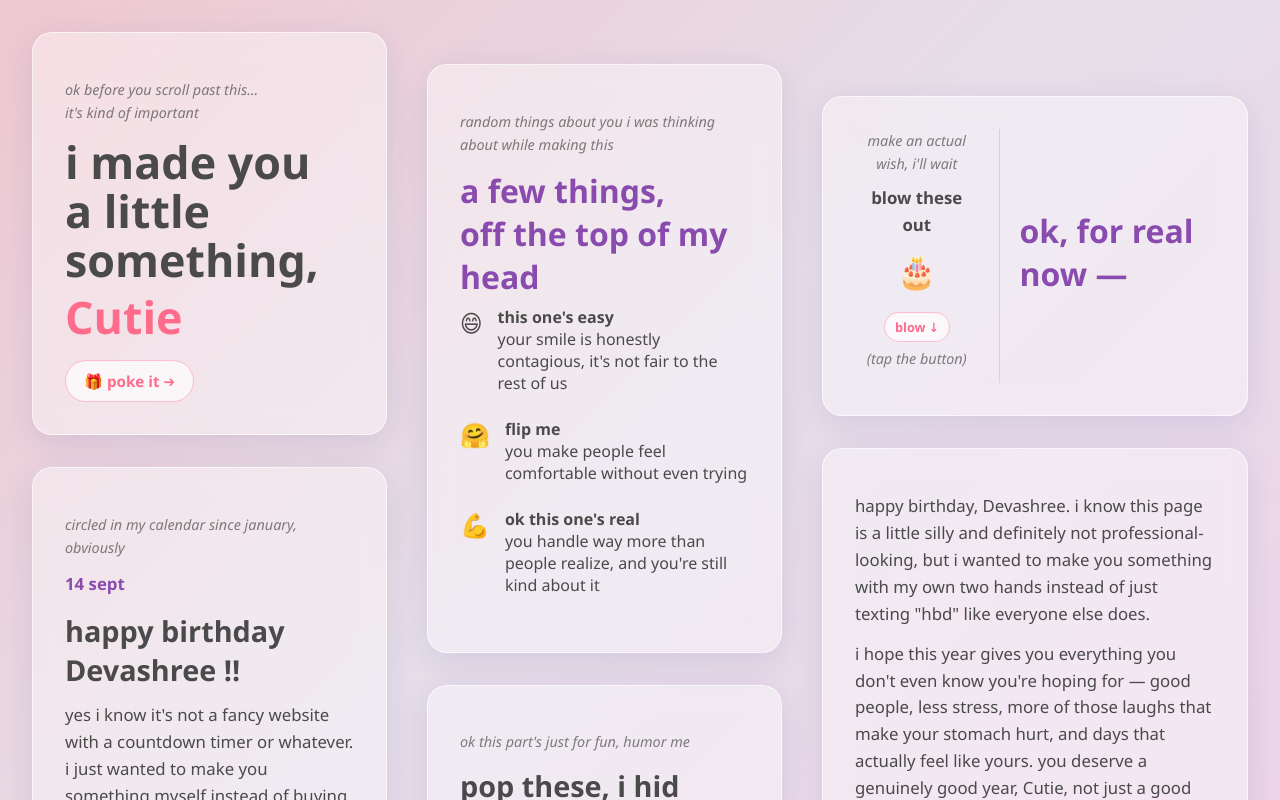
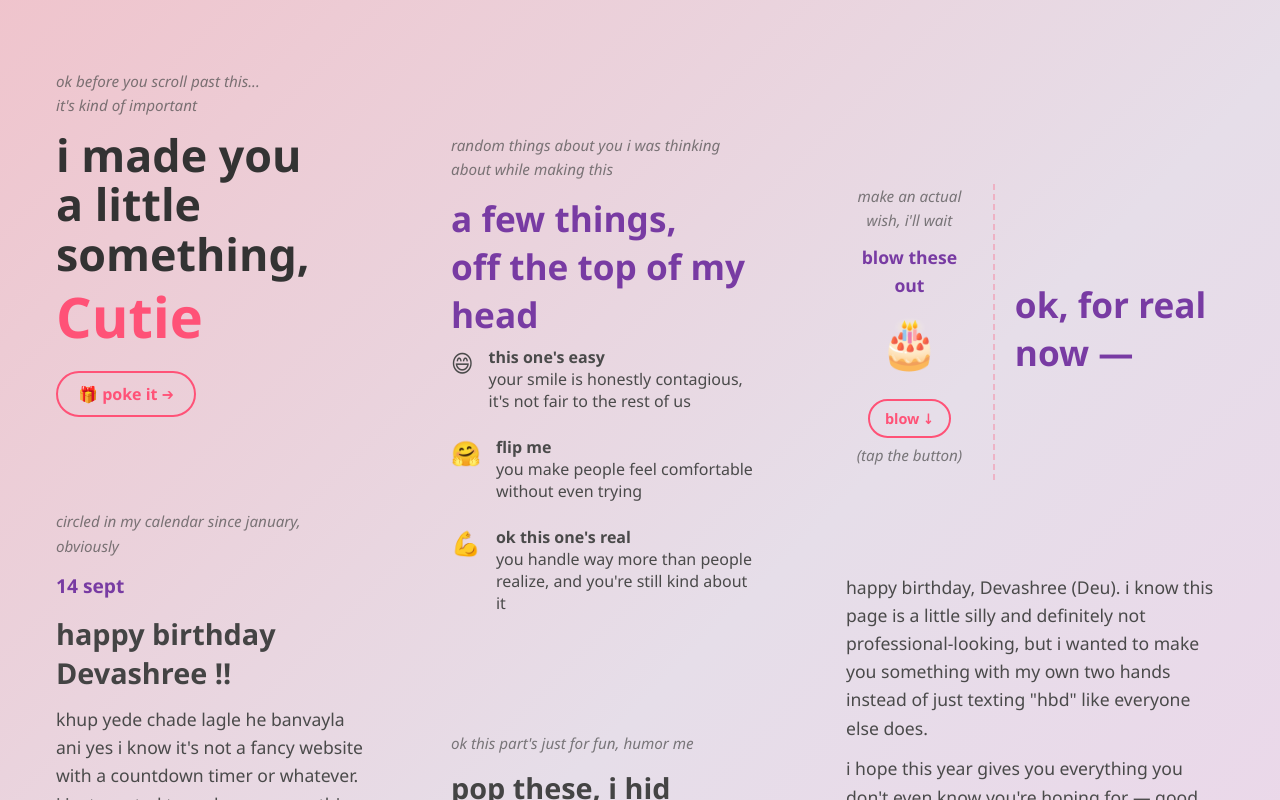
Before and after one commit to opjayostu-max/devashree, a plain HTML site: page index.html in a window 1280 px wide. Both pictures are taken after a click on the button "🎁 poke it ➔". Shown: the top 800 px of the page. Drawn offline with Linux system fonts and the light colour scheme.

Commit message:
Update index.html

```diff
--- a/index.html
+++ b/index.html
@@ -13,98 +13,78 @@
             font-family: 'Segoe UI', Tahoma, Geneva, Verdana, sans-serif;
             color: #4a4a4a;
             overflow-x: hidden;
-            /* Animated Pastel Liquid Gradient */
+            /* Animated Pastel Gradient */
             background: linear-gradient(-45deg, #fbc2eb, #e6dee9, #ff9a9e, #fecfef);
             background-size: 400% 400%;
-            animation: liquidBG 15s ease infinite;
+            animation: bgShift 15s ease infinite;
         }
 
-        @keyframes liquidBG {
+        @keyframes bgShift {
             0% { background-position: 0% 50%; }
             50% { background-position: 100% 50%; }
             100% { background-position: 0% 50%; }
         }
 
-        /* --- RESPONSIVE GRID LAYOUT --- */
+        /* --- RESPONSIVE SCROLLABLE GRID --- */
         .layout-grid {
             display: grid;
-            grid-template-columns: 1fr; /* Mobile default: 1 column */
-            gap: 2rem;
+            grid-template-columns: 1fr; /* Mobile: 1 column so it scrolls easily */
+            gap: 1rem;
             max-width: 1300px;
             margin: 0 auto;
+            padding-bottom: 5rem; /* Extra space at the bottom for scrolling */
         }
 
         @media (min-width: 1000px) {
             .layout-grid {
-                grid-template-columns: 1fr 1fr 1.2fr; /* Desktop: 3 columns */
+                grid-template-columns: 1fr 1fr 1.2fr; /* Desktop: 3 scattered columns */
                 gap: 2.5rem;
             }
-            .col-2 { margin-top: 2rem; }
-            .col-3 { margin-top: 4rem; }
+            .col-2 { margin-top: 4rem; }
+            .col-3 { margin-top: 8rem; }
         }
 
-        /* --- LIQUID GLASS UI CARDS --- */
-        .glass-card {
-            background: rgba(255, 255, 255, 0.4);
-            backdrop-filter: blur(12px);
-            -webkit-backdrop-filter: blur(12px);
-            border: 1px solid rgba(255, 255, 255, 0.6);
-            border-radius: 20px;
-            padding: 2rem;
+        /* --- NO GLASS, JUST FLOATING TEXT --- */
+        .text-card {
+            padding: 1.5rem;
             margin-bottom: 2rem;
-            box-shadow: 0 8px 32px 0 rgba(31, 38, 135, 0.1);
-            transition: transform 0.3s ease, box-shadow 0.3s ease;
+            transition: transform 0.3s ease;
         }
 
-        .glass-card:hover {
+        .text-card:hover {
             transform: translateY(-5px);
-            box-shadow: 0 12px 40px 0 rgba(31, 38, 135, 0.15);
         }
 
         /* --- TYPOGRAPHY & COLORS --- */
-        h1 {
-            font-size: 2.8rem;
-            margin: 0.5rem 0;
-            line-height: 1.1;
-        }
+        h1 { font-size: 2.8rem; margin: 0.5rem 0; line-height: 1.1; color: #333; }
+        .highlight-pink { color: #ff5277; font-size: 3.5rem; }
+        .highlight-purple { color: #783ba3; font-size: 2.2rem; margin-top: 0; }
+        h2 { font-size: 1.8rem; margin: 0.5rem 0; color: #444; }
+        p { line-height: 1.6; font-size: 1.1rem; margin: 0.8rem 0; }
+        .small-text { font-size: 0.95rem; opacity: 0.7; font-style: italic; }
 
-        .highlight-pink { color: #ff6b8b; }
-        .highlight-purple { color: #8a4baf; font-size: 2rem; margin-top: 0; }
-
-        h2 { font-size: 1.8rem; margin: 0.5rem 0; }
-
-        p {
-            line-height: 1.6;
-            font-size: 1.05rem;
-            margin: 0.8rem 0;
-        }
-
-        .small-text {
-            font-size: 0.9rem;
-            opacity: 0.7;
-            font-style: italic;
-        }
-
-        /* --- INTERACTIVE BUTTONS --- */
+        /* --- SURPRISE BUTTONS --- */
         .cute-btn {
-            background: rgba(255, 255, 255, 0.5);
-            border: 1px solid rgba(255, 107, 139, 0.4);
-            padding: 10px 18px;
+            background: transparent;
+            border: 2px solid #ff5277;
+            padding: 10px 20px;
             border-radius: 30px;
             cursor: pointer;
             font-family: inherit;
-            font-size: 0.95rem;
-            color: #ff6b8b;
+            font-size: 1rem;
+            color: #ff5277;
             font-weight: bold;
-            margin-top: 10px;
-            transition: all 0.3s ease;
-            backdrop-filter: blur(5px);
+            margin-top: 15px;
+            transition: all 0.3s cubic-bezier(0.175, 0.885, 0.32, 1.275); /* Bouncy transition */
+            position: relative;
+            overflow: hidden;
         }
 
         .cute-btn:hover {
-            background: rgba(255, 107, 139, 0.8);
+            background: #ff5277;
             color: white;
-            transform: scale(1.05);
+            transform: scale(1.08) rotate(-2deg);
+            box-shadow: 0 10px 20px rgba(255, 82, 119, 0.3);
         }
 
         .emoji-flex { display: flex; gap: 15px; margin-bottom: 1.5rem; }
@@ -129,25 +109,25 @@
 
         <!-- COLUMN 1 -->
         <div class="col-1">
-            <div class="glass-card">
+            <div class="text-card">
                 <p class="small-text">ok before you scroll past this...<br>it's kind of important</p>
                 <h1>i made you<br>a little<br>something,</h1>
                 <h1 class="highlight-pink">Cutie</h1>
                 <button class="cute-btn" id="poke-btn">🎁 poke it ➔</button>
             </div>
 
-            <div class="glass-card">
+            <div class="text-card">
                 <p class="small-text">circled in my calendar since january, obviously</p>
-                <p style="font-weight: bold; color: #8a4baf;">14 sept</p>
+                <p style="font-weight: bold; color: #783ba3; font-size: 1.2rem;">14 sept</p>
                 <h2>happy birthday<br>Devashree !!</h2>
-                <p>yes i know it's not a fancy website with a countdown timer or whatever. i just wanted to make you something myself instead of buying a card lol</p>
-                <button class="cute-btn" onclick="window.scrollBy({top: 300, behavior: 'smooth'})">keep scrolling ↓</button>
+                <p>khup yede chade lagle he banvayla ani yes i know it's not a fancy website with a countdown timer or whatever. i just wanted to make you something myself instead of buying a card lol</p>
+                <button class="cute-btn" id="scroll-btn">keep scrolling ↓</button>
             </div>
         </div>
 
         <!-- COLUMN 2 -->
         <div class="col-2">
-            <div class="glass-card">
+            <div class="text-card">
                 <p class="small-text">random things about you i was thinking about while making this</p>
                 <h2 class="highlight-purple">a few things,<br>off the top of my head</h2>
 
@@ -162,7 +142,7 @@
                 </div>
             </div>
 
-            <div class="glass-card">
+            <div class="text-card">
                 <p class="small-text">ok this part's just for fun, humor me</p>
                 <h2>pop these, i hid something in there</h2>
                 <button class="cute-btn" id="cake-btn">alright, cake time ↓</button>
@@ -171,12 +151,12 @@
 
         <!-- COLUMN 3 -->
         <div class="col-3">
-            <div class="glass-card" style="display: flex; gap: 20px; align-items: center;">
-                <div style="text-align: center; border-right: 1px solid rgba(0,0,0,0.1); padding-right: 20px;">
+            <div class="text-card" id="candle-section" style="display: flex; gap: 20px; align-items: center;">
+                <div style="text-align: center; border-right: 2px dashed rgba(255, 82, 119, 0.3); padding-right: 20px;">
                     <p class="small-text" style="margin:0;">make an actual wish, i'll wait</p>
-                    <p style="font-weight:bold; margin: 10px 0;">blow these out</p>
-                    <div id="candle" style="font-size: 2rem; margin-bottom: 10px;">🎂</div>
-                    <button class="cute-btn" id="blow-btn" style="font-size: 0.8rem; padding: 5px 10px;">blow ↓</button>
+                    <p style="font-weight:bold; margin: 10px 0; color:#783ba3;">blow these out</p>
+                    <div id="candle" style="font-size: 3rem; margin-bottom: 10px; transition: all 0.5s;">🎂</div>
+                    <button class="cute-btn" id="blow-btn" style="font-size: 0.9rem; padding: 8px 15px;">blow ↓</button>
                     <p class="small-text" style="margin-top: 5px;">(tap the button)</p>
                 </div>
                 <div>
@@ -184,46 +164,40 @@
                 </div>
             </div>
 
-            <div class="glass-card">
-                <p>happy birthday, Devashree. i know this page is a little silly and definitely not professional-looking, but i wanted to make you something with my own two hands instead of just texting "hbd" like everyone else does.</p>
+            <div class="text-card">
+                <p>happy birthday, Devashree (Deu). i know this page is a little silly and definitely not professional-looking, but i wanted to make you something with my own two hands instead of just texting "hbd" like everyone else does.</p>
                 <p>i hope this year gives you everything you don't even know you're hoping for — good people, less stress, more of those laughs that make your stomach hurt, and days that actually feel like yours. you deserve a genuinely good year, Cutie, not just a good day.</p>
-                <p>thanks for being you. don't change that part.</p>
-                <p style="margin-top: 2rem; font-weight: bold; color: #8a4baf;">— Jayu</p>
+                <p>thanks for being you. don't change that part (lummu mazi cutie) .</p>
+                <p style="margin-top: 2rem; font-weight: bold; color: #783ba3; font-size: 1.2rem;">— Jayu</p>
                 <button class="cute-btn" id="more-time-btn">one more time 🎉</button>
-                <p class="small-text" style="margin-top: 2rem;">made by <span class="highlight-pink">Jayu</span> (Jayostu Patil)</p>
+                <p class="small-text" style="margin-top: 2rem;">made by <span class="highlight-pink" style="font-size:1rem;">Jayu</span> (Jayostu Patil)</p>
             </div>
         </div>
 
     </div>
 
-    <!-- --- JAVASCRIPT / UI LOGIC --- -->
+    <!-- --- JAVASCRIPT / SURPRISE LOGIC --- -->
     <script>
-        // 1. Blow out the candle logic
-        document.getElementById('blow-btn').addEventListener('click', function() {
-            const candle = document.getElementById('candle');
-            candle.innerHTML = '💨'; // Changes cake to wind puff
-            candle.style.opacity = '0.5';
-            this.innerText = 'yay! ✨';
-        });
-
-        // 2. Simple Confetti System for Buttons
+        // --- Confetti Engine ---
         const canvas = document.getElementById('confetti-canvas');
         const ctx = canvas.getContext('2d');
         canvas.width = window.innerWidth;
         canvas.height = window.innerHeight;
 
         let particles = [];
-        const colors = ['#ff6b8b', '#8a4baf', '#ffffff', '#ff9a9e'];
+        const colors = ['#ff5277', '#783ba3', '#ffffff', '#ff9a9e', '#ffd700'];
 
-        function createConfetti(x, y) {
-            for (let i = 0; i < 50; i++) {
+        function createConfetti(x, y, amount = 50) {
+            for (let i = 0; i < amount; i++) {
                 particles.push({
-                    x: x,
-                    y: y,
-                    r: Math.random() * 6 + 2,
-                    dx: Math.random() * 10 - 5,
-                    dy: Math.random() * -10 - 5,
-                    color: colors[Math.floor(Math.random() * colors.length)]
+                    x: x, y: y,
+                    r: Math.random() * 8 + 3,
+                    dx: Math.random() * 12 - 6,
+                    dy: Math.random() * -15 - 5,
+                    color: colors[Math.floor(Math.random() * colors.length)],
+                    tilt: Math.floor(Math.random() * 10) - 10,
+                    tiltAngleInc: (Math.random() * 0.07) + 0.05,
+                    tiltAngle: 0
                 });
             }
         }
@@ -231,34 +205,81 @@
         function animateConfetti() {
             ctx.clearRect(0, 0, canvas.width, canvas.height);
             particles.forEach((p, index) => {
-                p.dy += 0.3; // gravity
-                p.x += p.dx;
+                p.tiltAngle += p.tiltAngleInc;
+                p.dy += 0.4; // gravity
+                p.x += Math.sin(p.tiltAngle) * 2 + p.dx;
                 p.y += p.dy;
+
                 ctx.beginPath();
                 ctx.arc(p.x, p.y, p.r, 0, Math.PI * 2);
                 ctx.fillStyle = p.color;
                 ctx.fill();
+
                 if (p.y > canvas.height) particles.splice(index, 1);
             });
             requestAnimationFrame(animateConfetti);
         }
-        animateConfetti(); // Start loop
+        animateConfetti(); // Start the loop
 
-        // Attach confetti to specific buttons
-        document.getElementById('poke-btn').addEventListener('click', (e) => {
-            createConfetti(e.clientX, e.clientY);
-        });
-
-        document.getElementById('more-time-btn').addEventListener('click', (e) => {
-            createConfetti(e.clientX, e.clientY);
-            createConfetti(window.innerWidth / 2, window.innerHeight / 2); // extra burst in middle
-        });
-
-        // Resize canvas if window changes
         window.addEventListener('resize', () => {
             canvas.width = window.innerWidth;
             canvas.height = window.innerHeight;
         });
+
+        // --- SURPRISE 1: Poke Button ---
+        const pokeBtn = document.getElementById('poke-btn');
+        pokeBtn.addEventListener('click', function(e) {
+            createConfetti(e.clientX, e.clientY, 40);
+            this.innerText = "ouch! stop poking! 😆";
+            this.style.transform = "scale(0.9)";
+            setTimeout(() => {
+                this.innerText = "🎁 poke it ➔";
+                this.style.transform = "scale(1)";
+            }, 1500);
+        });
+
+        // --- SURPRISE 2: Keep Scrolling Button ---
+        document.getElementById('scroll-btn').addEventListener('click', function(e) {
+            // Shoots a little confetti and smooth scrolls down
+            createConfetti(e.clientX, e.clientY, 20);
+            window.scrollBy({top: window.innerHeight * 0.7, behavior: 'smooth'});
+            this.innerText = "wheee! 🎢";
+            setTimeout(() => { this.innerText = "keep scrolling ↓"; }, 1000);
+        });
+
+        // --- SURPRISE 3: Cake Time Button ---
+        document.getElementById('cake-btn').addEventListener('click', function(e) {
+            // Scrolls exactly to the candle section
+            document.getElementById('candle-section').scrollIntoView({behavior: 'smooth', block: 'center'});
+            createConfetti(window.innerWidth / 2, window.innerHeight / 2, 60);
+        });
+
+        // --- SURPRISE 4: Blow the Candle Button ---
+        let blownOut = false;
+        document.getElementById('blow-btn').addEventListener('click', function(e) {
+            const candle = document.getElementById('candle');
+            if (!blownOut) {
+                candle.innerHTML = '💨🧁'; // Cake blows away into a cupcake!
+                candle.style.transform = 'scale(1.2)';
+                this.innerText = ' WISH MADE ✨';
+                // MASSIVE confetti explosion from the center
+                createConfetti(window.innerWidth / 2, window.innerHeight / 2, 150);
+                blownOut = true;
+            } else {
+                createConfetti(e.clientX, e.clientY, 30);
+            }
+        });
+
+        // --- SURPRISE 5: One More Time Button ---
+        document.getElementById('more-time-btn').addEventListener('click', function(e) {
+            // Triggers multiple bursts of confetti everywhere!
+            createConfetti(window.innerWidth * 0.2, window.innerHeight * 0.5, 50);
+            createConfetti(window.innerWidth * 0.8, window.innerHeight * 0.5, 50);
+            createConfetti(window.innerWidth * 0.5, window.innerHeight * 0.2, 80);
+            this.innerText = "🎊";
+            setTimeout(() => { this.innerText = "one more time 🎉"; }, 2000);
+        });
+
     </script>
 </body>
 </html>
```
